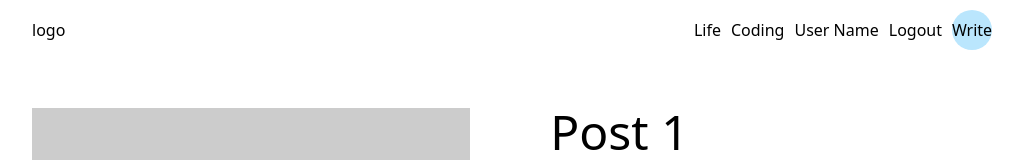
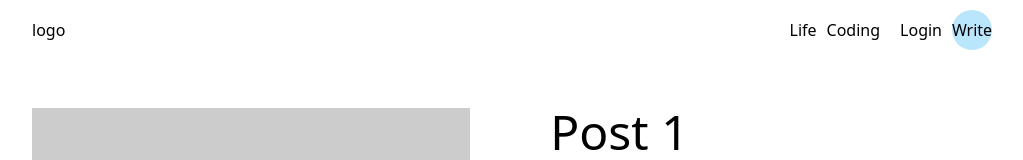
Before and after one commit to YINWEIHSU/blog-app-frontend, a React (Create React App) app in the folder frontend/: page / in a window 1280 px wide. Shown: the top 160 px of the page, without its empty margins (128-1151 px from the left). Built offline with nearby package versions, Linux system fonts and the light colour scheme.

Commit message:
add logout method

```diff
--- a/frontend/src/components/Navbar.jsx
+++ b/frontend/src/components/Navbar.jsx
@@ -1,22 +1,25 @@
-import React from "react"
-import { Link } from "react-router-dom"
+import React, { useContext } from 'react'
+import { Link } from 'react-router-dom'
+import AuthContext from '../context/AuthContext'
 
 const Navbar = () => {
+  const { currentUser, logout } = useContext(AuthContext)
+
   return (
     <div>
-      <div className="flex justify-between items-center py-2.5">
+      <div className='flex justify-between items-center py-2.5'>
         <div>logo</div>
-        <div className="flex items-center gap-2.5">
-          <Link to="/?cat=life">
-            <h6 className="text-base font-light">Life</h6>
+        <div className='flex items-center gap-2.5'>
+          <Link to='/?cat=life'>
+            <h6 className='text-base font-light'>Life</h6>
           </Link>
-          <Link to="/?cat=coding">
-            <h6 className="text-base font-light">Coding</h6>
+          <Link to='/?cat=coding'>
+            <h6 className='text-base font-light'>Coding</h6>
           </Link>
-          <span className="cursor-pointer">User Name</span>
-          <span className="cursor-pointer">Logout</span>
-          <span className="bg-sky-200 h-10 w-10 rounded-full font-light flex justify-center items-center hover:text-sky-700 hover:bg-transparent">
-            <Link to="/write">Write</Link>
+          <span className='cursor-pointer'>{currentUser?.name}</span>
+          {currentUser ? <span className='cursor-pointer' onClick={logout}>Logout</span> : <Link className='cursor-pointer' to='/login'>Login</Link>}
+          <span className='bg-sky-200 h-10 w-10 rounded-full font-light flex justify-center items-center hover:text-sky-700 hover:bg-transparent'>
+            <Link to='/write'>Write</Link>
           </span>
         </div>
       </div>
```
Also changed, not shown: 1 other file (tests, documents, lock files or other folders).
